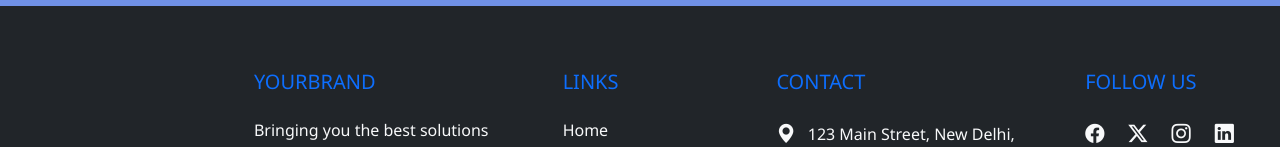
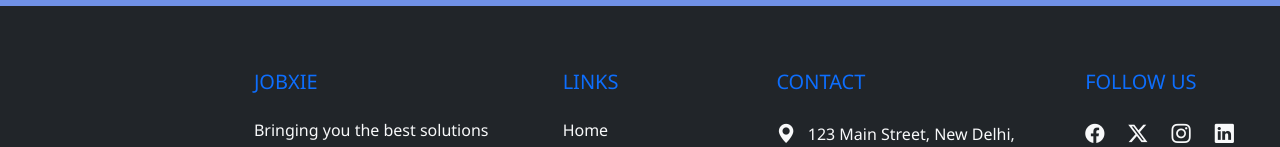
Before and after one commit to isthatViru/JOBXIE, a React (Vite) app: page / in a window 1280 px wide. Shown: the part 5345-5492 px from the top of the page. Built offline with nearby package versions, Linux system fonts and the light colour scheme; no server answers.

Commit message:
Update Home.jsx

```diff
--- a/src/components/Home.jsx
+++ b/src/components/Home.jsx
@@ -457,7 +457,7 @@ const Home = () => {
     <div className="row text-center text-md-start">
 
       <div className="col-md-3 col-lg-3 col-xl-3 mx-auto mt-3">
-        <h5 className="text-uppercase mb-4 font-weight-bold text-primary">YourBrand</h5>
+        <h5 className="text-uppercase mb-4 font-weight-bold text-primary">JOBXIE</h5>
         <p>
           Bringing you the best solutions with love & expertise. We’re here to make your life easier and smarter.
         </p>
```
